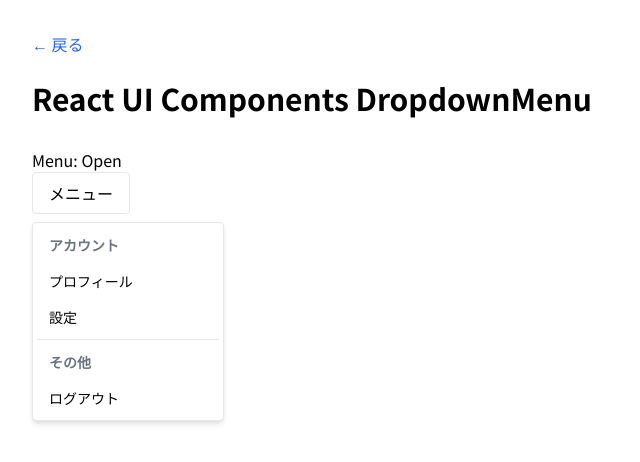
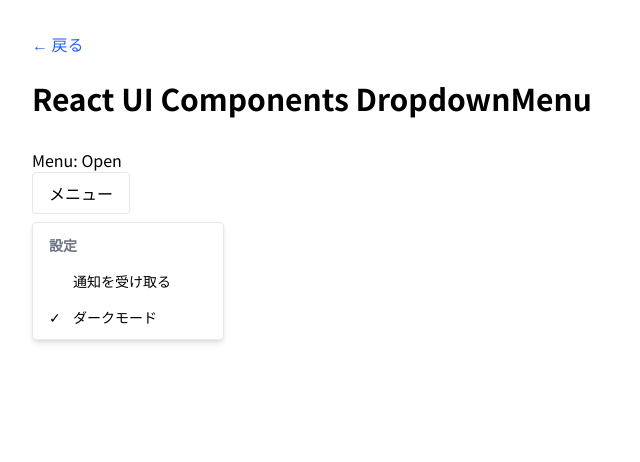
Before and after one commit to remapypapa/tailwind-practice, a React (Vite) app: page /ui/DropdownMenu in a window 1280 px wide. Both pictures are taken after a click on the button "メニュー". Shown: the top 462 px of the page, without its empty margins (0-640 px from the left). Built offline with nearby package versions, Linux system fonts and the light colour scheme; a web font is replaced by a local one.

Commit message:
feat: Add Dropdown Menu Checkbox Item

```diff
--- /dev/null
+++ b/src/components/ui/dropdown-menu/DropdownMenuCheckboxItem.tsx
@@ -0,0 +1,224 @@
+import { cn } from "@/lib/utils";
+import { useState } from "react";
+
+//Stateを持つUncontrolled版
+type DropdownMenuCheckboxItemProps = {
+  children: React.ReactNode;
+  /**
+   defaultChecked の意味
+   これはAccordionやTabsで学習した、defaultValue と同じ考え方
+   最初の状態 を指定する
+
+   例
+   <DropdownMenuCheckboxItem defaultChecked>
+    通知を受け取る
+   </DropdownMenuCheckboxItem>
+   なら
+   初期状態
+    ↓
+    ✓ 通知を受け取る
+
+    クリックすると、
+    ✓
+    ↓
+    クリック
+    ↓
+    未チェック
+   */
+  defaultChecked?: boolean;
+  className?: string;
+};
+
+export default function DropdownMenuCheckboxItem({
+  children,
+  defaultChecked = false,
+  className,
+}: DropdownMenuCheckboxItemProps) {
+  /*
+  StateはCheckboxItem自身が持っている = Uncontrolled
+
+  checked
+  ↓
+  現在チェックされているか？
+  を管理している
+
+  例えば
+  <DropdownMenuCheckboxItem /> なら
+  defaultChecked
+  ↓
+  undefined
+  ↓
+  false
+  となる
+
+  一方
+  <DropdownMenuCheckboxItem defaultChecked> なら
+  defaultChecked
+  ↓
+  true
+
+  */
+  const [checked, setChecked] = useState(defaultChecked);
+
+  const handleClick = () => {
+    /*
+    これはReactのState更新で非常に重要な書き方
+
+    setChecked(!checked);
+    でも動くケースは多いが
+    setChecked((prev) => !prev);
+    なら
+    現在のStateを基準に次のStateを計算する
+    ことが明確、つまり
+    prev = false
+    ↓
+    !prev
+    ↓
+    true
+
+    次は
+    prev = true
+    ↓
+    !prev
+    ↓
+    false
+    */
+    setChecked((prev) => !prev);
+  };
+
+  return (
+    <div
+      /*
+      Menuの中にあるチェック可能な項目
+      通常のItemなら
+      role="menuitem"
+
+      CheckboxItemなら
+      role="menuitemcheckbox"
+      */
+      role="menuitemcheckbox"
+      /*
+      現在チェックされているかを伝える
+      checked = true なら
+      aria-checked="true"
+      */
+      aria-checked={checked}
+      onClick={handleClick}
+      className={cn(
+        "flex cursor-pointer items-center gap-2 px-3 py-2 text-sm hover:bg-gray-100",
+        className,
+      )}
+    >
+      <span className="w-4">{checked ? "✓" : ""}</span>
+
+      <span>{children}</span>
+    </div>
+  );
+}
+
+/*
+なぜ input type="checkbox" ではないのか？
+普通のCheckboxなら、
+<input type="checkbox" />
+という選択肢がある
+
+Dropdown Menuの中では、Menu
+ └── Menu Item
+      └── Checkbox Item
+
+というUIパターンがある
+
+そこで
+role="menuitemcheckbox"
+
+というARIA roleを使う
+「これは通常のフォームCheckboxではなく、Menuの中にあるCheckbox型のMenu Item」 という意味
+
+次の段階でControlledにする
+現在は、
+const [checked, setChecked] = useState(defaultChecked);
+なので、StateはCheckboxItem自身が持っています。 = Uncontrolled
+
+しかし実務では、
+const [notifications, setNotifications] = useState(true);
+
+をPage側で持ちたい場合があります。
+例
+<DropdownMenuCheckboxItem
+  checked={notifications}
+  onCheckedChange={setNotifications}
+>
+  通知を受け取る
+</DropdownMenuCheckboxItem>
+
+Page
+│
+└── notifications
+        │
+        ▼
+CheckboxItem
+となる
+
+open
+↓
+Controlled
+
+internalOpen
+↓
+Uncontrolled
+という関係
+
+DropdownMenuとCheckboxItemを比較
+DropdownMenu
+const [internalOpen, setInternalOpen] = useState(defaultOpen);
+const actualOpen = open ?? internalOpen;
+
+CheckboxItem
+const [checked, setChecked] = useState(defaultChecked);
+
+次の段階
+const [internalChecked, setInternalChecked] =
+  useState(defaultChecked);
+
+const actualChecked =
+  checked ?? internalChecked;
+という形にできます。
+
+DropdownMenu
+    open
+      ↓
+Controlled / Uncontrolled
+
+CheckboxItem
+    checked
+      ↓
+Controlled / Uncontrolled
+
+という同じ設計パターン
+
+なぜCheckboxだけでControlledを学ぶのか
+ここまでのAccordion、Tabs、DropdownMenuで、
+defaultValue
+value
+onChange
+
+というパターンを学びました。
+Checkboxでは、
+defaultChecked
+checked
+onCheckedChange
+
+という形になります。
+
+Uncontrolled	    Controlled
+defaultOpen	      open
+defaultValue	    value
+defaultChecked	  checked
+内部State	         親のState
+
+Reactでは
+「状態を誰が所有するのか？」
+が非常に大事
+
+
+*/
--- a/src/pages/ui/DropdownMenuPage.tsx
+++ b/src/pages/ui/DropdownMenuPage.tsx
@@ -1,11 +1,10 @@
 import DropdownMenu from "@/components/ui/dropdown-menu/DropdownMenu";
 import DropdownMenuContent from "@/components/ui/dropdown-menu/DropdownMenuContent";
-import DropdownMenuItem from "@/components/ui/dropdown-menu/DropdownMenuItem";
+import DropdownMenuGroup from "@/components/ui/dropdown-menu/DropdownMenuGroup";
 import DropdownMenuLabel from "@/components/ui/dropdown-menu/DropdownMenuLabel";
-import DropdownMenuSeparator from "@/components/ui/dropdown-menu/DropdownMenuSeparator";
 import DropdownMenuTrigger from "@/components/ui/dropdown-menu/DropdownMenuTrigger";
 //追加
-import DropdownMenuGroup from "@/components/ui/dropdown-menu/DropdownMenuGroup";
+import DropdownMenuCheckboxItem from "@/components/ui/dropdown-menu/DropdownMenuCheckboxItem";
 import { useState } from "react";
 import { Link } from "react-router-dom";
 
@@ -21,23 +20,6 @@ export default function DropdownMenuPage() {
         React UI Components DropdownMenu
       </h1>
 
-      {/*
-      Page
-      │
-      └── open
-            │
-            ▼
-      DropdownMenu
-            │
-            ▼
-      Context
-            │
-      ├── Trigger
-      ├── Content
-      └── Item
-
-      の構造に変更
-      */}
       {/* 一時的に配置 */}
       <p className="mt-4">Menu: {open ? "Open" : "Closed"}</p>
 
@@ -46,25 +28,13 @@ export default function DropdownMenuPage() {
 
         <DropdownMenuContent>
           <DropdownMenuGroup>
-            <DropdownMenuLabel>アカウント</DropdownMenuLabel>
+            <DropdownMenuLabel>設定</DropdownMenuLabel>
 
-            <DropdownMenuItem onSelect={() => console.log("プロフィール")}>
-              プロフィール
-            </DropdownMenuItem>
+            <DropdownMenuCheckboxItem>通知を受け取る</DropdownMenuCheckboxItem>
 
-            <DropdownMenuItem onSelect={() => console.log("設定")}>
-              設定
-            </DropdownMenuItem>
-          </DropdownMenuGroup>
-
-          <DropdownMenuSeparator />
-
-          <DropdownMenuGroup>
-            <DropdownMenuLabel>その他</DropdownMenuLabel>
-
-            <DropdownMenuItem onSelect={() => console.log("ログアウト")}>
-              ログアウト
-            </DropdownMenuItem>
+            <DropdownMenuCheckboxItem defaultChecked>
+              ダークモード
+            </DropdownMenuCheckboxItem>
           </DropdownMenuGroup>
         </DropdownMenuContent>
       </DropdownMenu>
@@ -73,141 +43,17 @@ export default function DropdownMenuPage() {
 }
 
 /*
-div の意味を考える
-Groupの実装は、
-<div>
-  {children}
-</div>
+設定
+☐ 通知を受け取る
+☑ ダークモード
 
-HTMLだけを見ると、ただのdiv
+のような状態になる
+クリックすると
+☐ → ☑
+☑ → ☐
 
-role="group" を追加すると
-ただのdiv
-↓
-グループという意味を持つ要素 になる
-これはReactのコンポーネント設計で重要な考え方
-コンポーネントの価値は、必ずしも複雑なロジックにあるわけではない
+と変化する
+重要なのは、Menu自体は閉じない こと
 
-Group自身はStateを持つべきか？
-今回、const [open, setOpen] = useState(...)
-のようなStateは持たない
-
-Groupの責任は、Itemをグループとしてまとめる
-Menuの開閉は、DropdownMenu の責任
-
-Groupは、DropdownMenuGroup の責任として構造をまとめるだけ
-これは、Single Responsibilityの考え方にもつながる
-
-Contextも使わない
-同じ理由で、
-useDropdownMenuContext() も使わない
-
-現在Contextには、
-open
-onOpenChange
-がある
-
-Groupはこれらを必要としない
-DropdownMenuGroup
-       │
-       └── Context不要
-これは前回のLabel、Separatorとも同じ
-
-Dropdown Menuの責任分担
-コンポーネント	          主な責任
-DropdownMenu	          開閉State
-DropdownMenuTrigger	    開閉操作
-DropdownMenuContent	    Menu本体の表示
-DropdownMenuItem	      選択可能な項目
-DropdownMenuLabel	      グループの見出し
-DropdownMenuSeparator	  区切り
-DropdownMenuGroup	      関連項目のグループ化
-
-DropdownMenuGroup と DropdownMenuContent の違い
-どちらも、children を持つ
-何が違うのか？
-
-Content
-Menuそのもの
-
-Contextから
-open
-を取得して
-if (!open) {
-  return null;
-}
-などを行う
-
-Group
-Menu内部の一部分、開閉Stateを知る必要はない
-
-つまり
-DropdownMenuContent
-↓
-Menuの表示責任
-
-DropdownMenuGroup
-↓
-Menu内部の構造化
-
-Compound Componentsとしての現在の構造
-DropdownMenu
-│
-├── Trigger
-│
-└── Content
-    │
-    ├── Group
-    │   ├── Label
-    │   ├── Item
-    │   └── Item
-    │
-    ├── Separator
-    │
-    └── Group
-        ├── Label
-        └── Item
-
-Stateは
-DropdownMenu
-      │
-      ▼
- Context
-      │
- ┌────┼──────┐
- ▼    ▼      ▼
-Trigger Content Item
-
-Group / Label / Separatorは、現時点ではContextを必要としない
-「必要なコンポーネントだけContextに依存する」
-
-実際のDropdown Menuでは、
-Group
-├── Label
-├── Item
-├── Item
-└── Item
-
-だけでなく
-Group
-├── Label
-├── Item
-│   ├── Icon
-│   └── Shortcut
-├── Item
-└── Item
-などにもなる
-
-さらに、
-
-・サブメニュー
-・Checkbox Item
-・Radio Group
-・Shortcut表示
-・Icon
-・destructive item
-・disabled item
-
-などが追加されます。
 
 */
```
Also changed, not shown: src/components/ui/dropdown-menu/DropdownMenuItem.tsx (+23 -0 lines).
